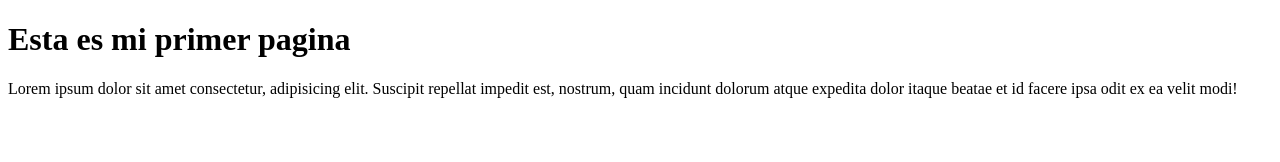
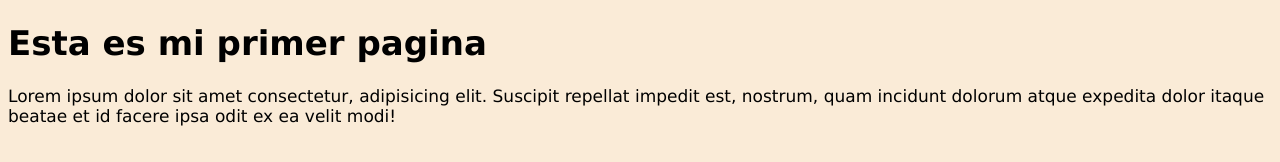
Before and after one commit to Cristhian-CG/Programando, a plain HTML site: page index.html in a window 1280 px wide. Drawn offline with Linux system fonts and the light colour scheme.

Commit message:
Agregamos el archivo de los estilos

```diff
--- a/index.html
+++ b/index.html
@@ -6,6 +6,7 @@
     <meta charset="UTF-8">
     <meta name="viewport" content="width=device-width, initial-scale=1.0">
     <title>Mi primera Pagina</title>
+    <link rel="stylesheet" href="/styles/styles.css">
 </head>
 
 
--- /dev/null
+++ b/styles/styles.css
@@ -0,0 +1,9 @@
+html{
+
+    font-family: Verdana, Geneva, Tahoma, sans-serif;
+    font-size: 17px;
+
+    background-color: antiquewhite;
+
+
+}
```
